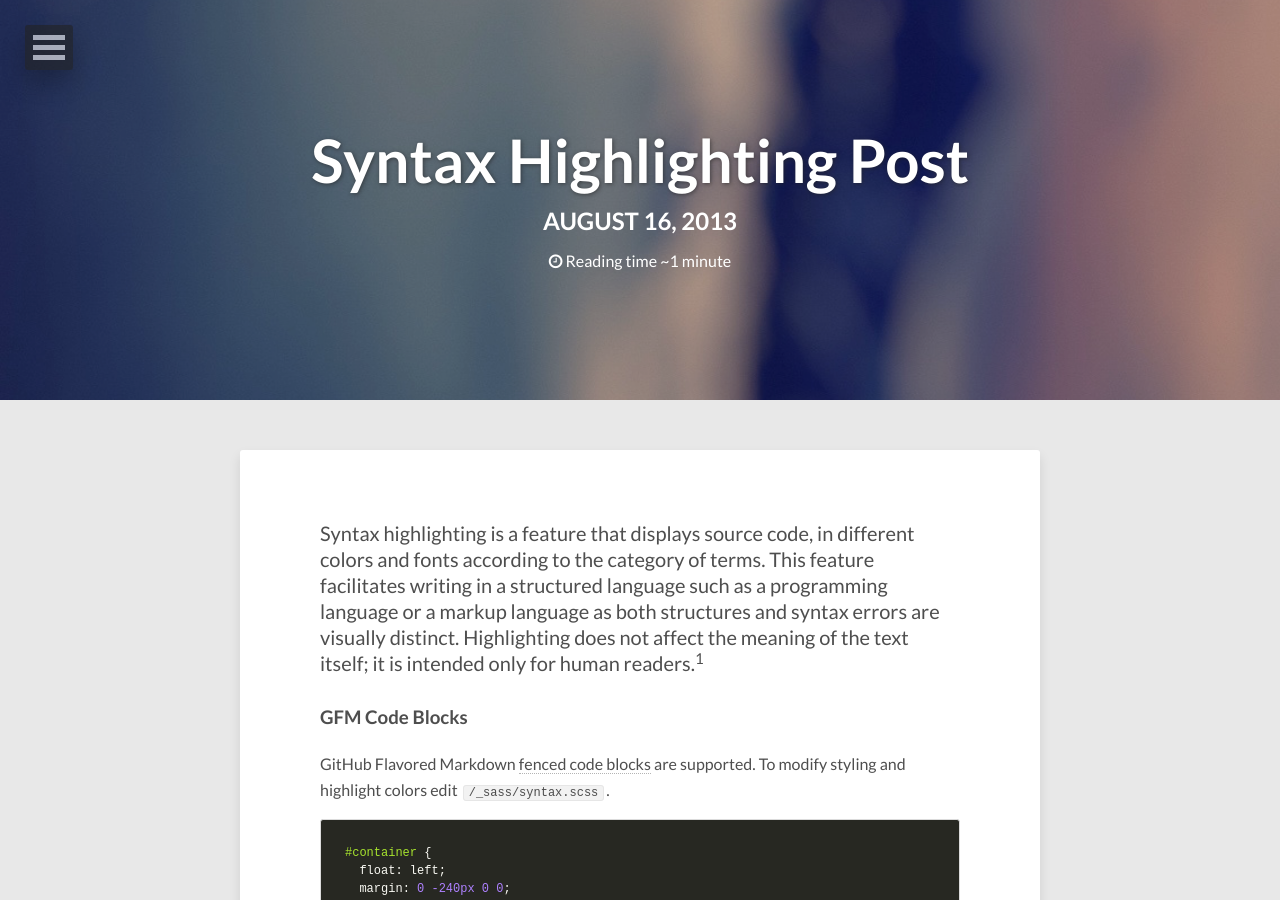
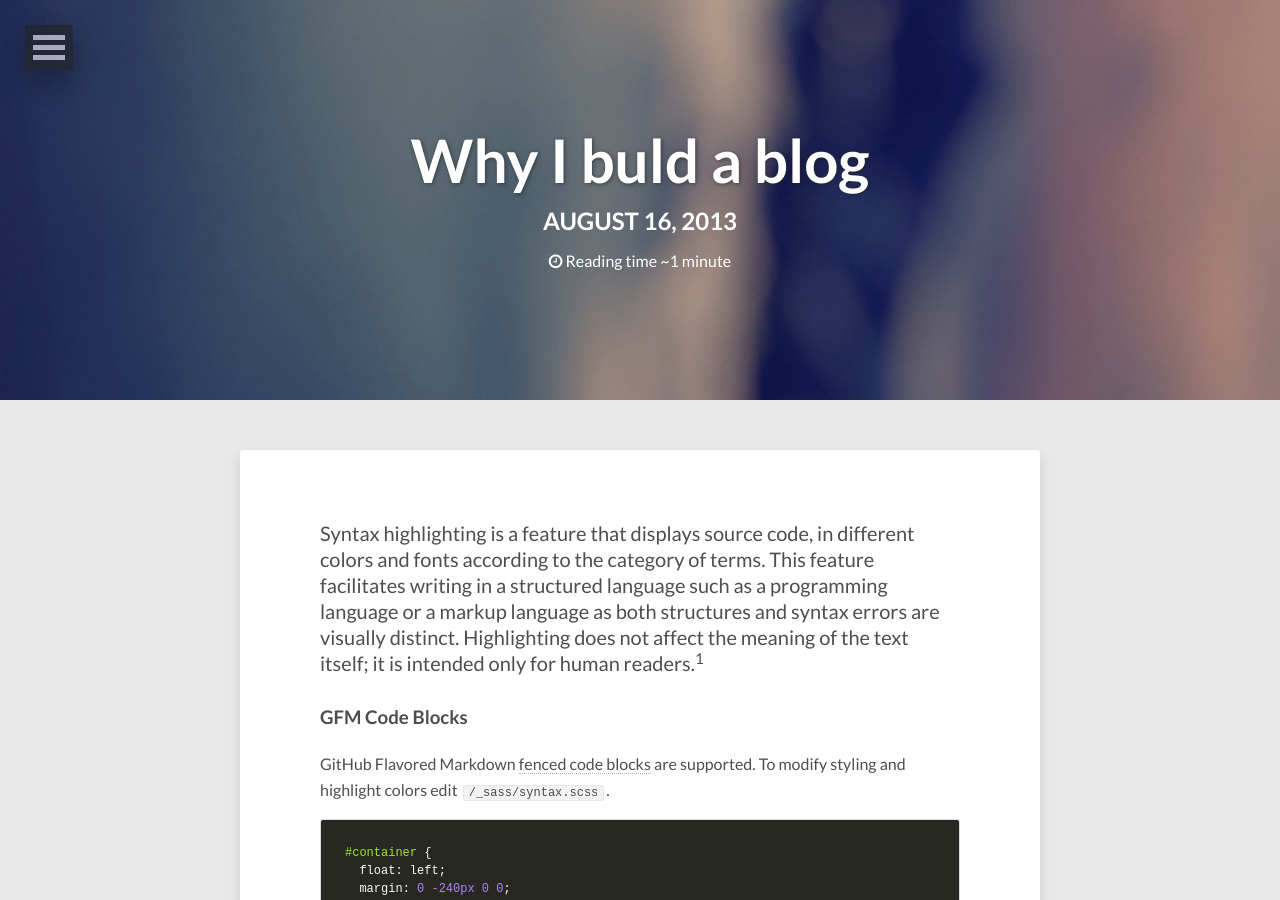
Before and after one commit to SamPan1988/SamPan1988.github.io, a Jekyll site: the page built from _posts/2013-08-16-code-highlighting-post.md, in a window 1280 px wide and 900 px high. Built offline with Jekyll 4.4.1, drawn with Linux system fonts in a browser that asks for light colours; nearby versions of some CDN libraries.

Commit message:
change the blog title

```diff
--- a/_posts/2013-08-16-code-highlighting-post.md
+++ b/_posts/2013-08-16-code-highlighting-post.md
@@ -1,7 +1,7 @@
 ---
 layout: post
-title: Syntax Highlighting Post
-description: "Demo post displaying the various ways of highlighting code in Markdown."
+title: Why I buld a blog
+description: "Setup my blog principle."
 modified: 2017-02-08T19:02:00-00:30
 tags: [Thought]
 image:
```
